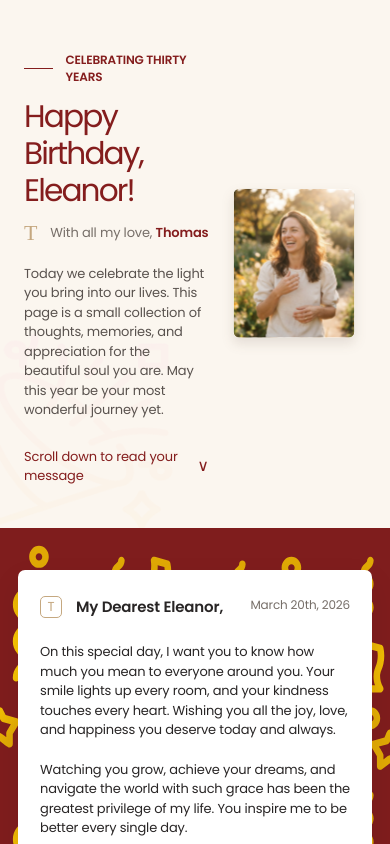
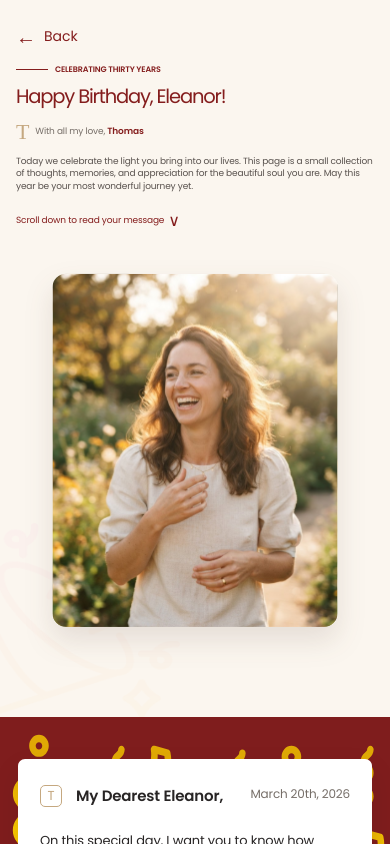
Before and after one commit to ITZ-PROF/Digital-Love-Experience, a React (Create React App) app: page /birthday in a window 390 px wide. Shown: the top 844 px of the page. Built offline with nearby package versions, Linux system fonts and the light colour scheme; a web font is replaced by a local one.

Commit message:
feat: add back button to birthday template with styling adjustments

```diff
--- a/src/components/templates/birthdaytemplate1/BirthdayTemplate1.tsx
+++ b/src/components/templates/birthdaytemplate1/BirthdayTemplate1.tsx
@@ -1,7 +1,7 @@
 import './birthdayTemplate1.css';
 import confettiArt from '../../../assets/confetti.png';
 import templateImage from '../../../assets/templateimage.svg';
-import {useNavigate} from 'react-router-dom';
+import { useNavigate } from 'react-router-dom';
 
 export interface BirthdayTemplateData {
   recipientName: string;
@@ -57,9 +57,6 @@ const SAMPLE_DATA: BirthdayTemplateData = {
     '© 2026 Celebration Space. All rights reserved.',
   ],
 };
-
-
-
 function BirthdayTemplate1({
   className = '',
   heroImageUrl = SAMPLE_DATA.heroImageUrl,
@@ -91,6 +88,13 @@ function BirthdayTemplate1({
   return (
     <main className={`birthday-template-container ${className}`.trim()}>
       <section className="hero-section" id="top" aria-labelledby="birthday-title">
+        <button
+          className="hero-back-button"
+          type="button"
+          onClick={() => navigate('/')}
+        >
+          <span aria-hidden="true">←</span> Back
+        </button>
         <img className="hero-template-art" src={confettiArt} alt="" aria-hidden="true" />
 
         <div className="hero-copy">
--- a/src/components/templates/birthdaytemplate1/birthdayTemplate1.css
+++ b/src/components/templates/birthdaytemplate1/birthdayTemplate1.css
@@ -36,10 +36,41 @@
   gap: 4%;
   width: 100%;
   max-width: 1440px;
-  height: min(53.125vw, 765px);
+  min-height: clamp(360px, 53.125vw, 765px);
   margin: 0 auto;
   padding: 24px 8.33%;
   overflow: hidden;
+}
+
+.birthday-template-container .hero-back-button {
+  position: absolute;
+  z-index: 1;
+  top: 20px;
+  left: 8.33%;
+  display: inline-flex;
+  align-items: center;
+  gap: 8px;
+  padding: 8px 0;
+  border: 0;
+  background: transparent;
+  color: var(--birthday-red);
+  font: inherit;
+  font-size: 14px;
+  cursor: pointer;
+}
+
+.birthday-template-container .hero-back-button:hover {
+  color: #5f1111;
+}
+
+.birthday-template-container .hero-back-button:focus-visible {
+  outline: 2px solid var(--birthday-red);
+  outline-offset: 4px;
+}
+
+.birthday-template-container .hero-back-button span {
+  font-size: 20px;
+  line-height: 1;
 }
 
 .birthday-template-container .hero-template-art {
@@ -351,9 +382,14 @@
   .birthday-template-container .hero-section {
     flex-direction: row;
     align-items: center;
-    gap: 4%;
-    height: auto;
-    padding: 52px 24px 42px;
+    gap: 16px;
+    min-height: 0;
+    padding: 64px 24px 42px;
+  }
+
+  .birthday-template-container .hero-back-button {
+    top: 18px;
+    left: 24px;
   }
 
   .birthday-template-container .hero-template-art {
@@ -368,27 +404,29 @@
   }
 
   .birthday-template-container .hero-eyebrow {
-    margin-bottom: 12px;
-    font-size: 12px;
+    gap: 7px;
+    margin-bottom: 10px;
+    font-size: clamp(8px, 1.55vw, 12px);
   }
 
   .birthday-template-container .hero-copy h1 {
-    font-size: clamp(30px, 8vw, 42px);
+    font-size: clamp(18px, 4vw, 32px);
   }
 
   .birthday-template-container .hero-byline,
   .birthday-template-container .scroll-prompt {
-    font-size: 13px;
+    font-size: clamp(9px, 1.7vw, 13px);
   }
 
   .birthday-template-container .hero-summary {
-    margin: 20px 0 24px;
-    font-size: 13px;
+    margin: 12px 0 14px;
+    font-size: clamp(9px, 1.7vw, 13px);
   }
 
   .birthday-template-container .hero-image-frame {
-    flex: 0 0 42%;
-    width: 42%;
+    flex-basis: 40%;
+    width: 40%;
+    max-width: 340px;
     transform: none;
   }
 
@@ -476,6 +514,48 @@
   }
 }
 
+@media (max-width: 480px) {
+  .birthday-template-container .hero-section {
+    flex-direction: column;
+    align-items: stretch;
+    gap: 20px;
+    padding-right: 16px;
+    padding-left: 16px;
+  }
+
+  .birthday-template-container .hero-back-button {
+    left: 16px;
+  }
+
+  .birthday-template-container .hero-copy {
+    flex: none;
+    width: 100%;
+  }
+
+  .birthday-template-container .hero-copy h1 {
+    font-size: clamp(17px, 5vw, 23px);
+  }
+
+  .birthday-template-container .hero-byline {
+    gap: 6px;
+  }
+
+  .birthday-template-container .hero-summary {
+    line-height: 1.4;
+  }
+
+  .birthday-template-container .scroll-prompt {
+    gap: 4px;
+    font-size: 9px;
+  }
+
+  .birthday-template-container .hero-image-frame {
+    flex: none;
+    align-self: center;
+    width: min(100%, 380px);
+  }
+}
+
 @media (prefers-reduced-motion: reduce) {
   .birthday-template-container .btn-primary,
   .birthday-template-container .scroll-prompt span {
```
